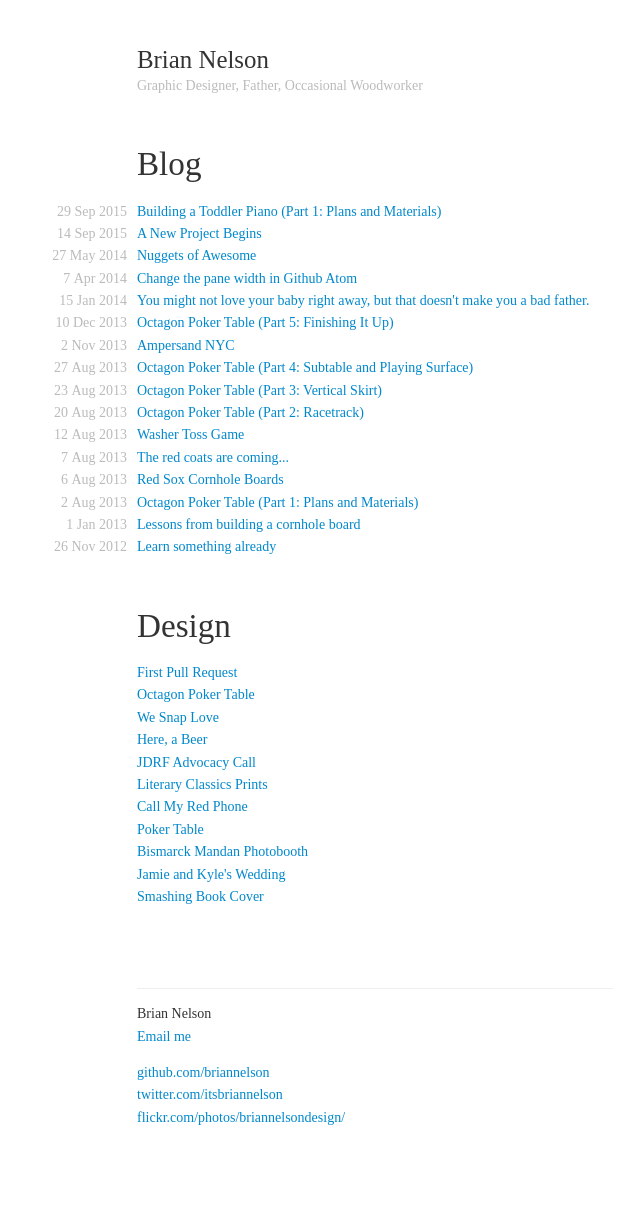
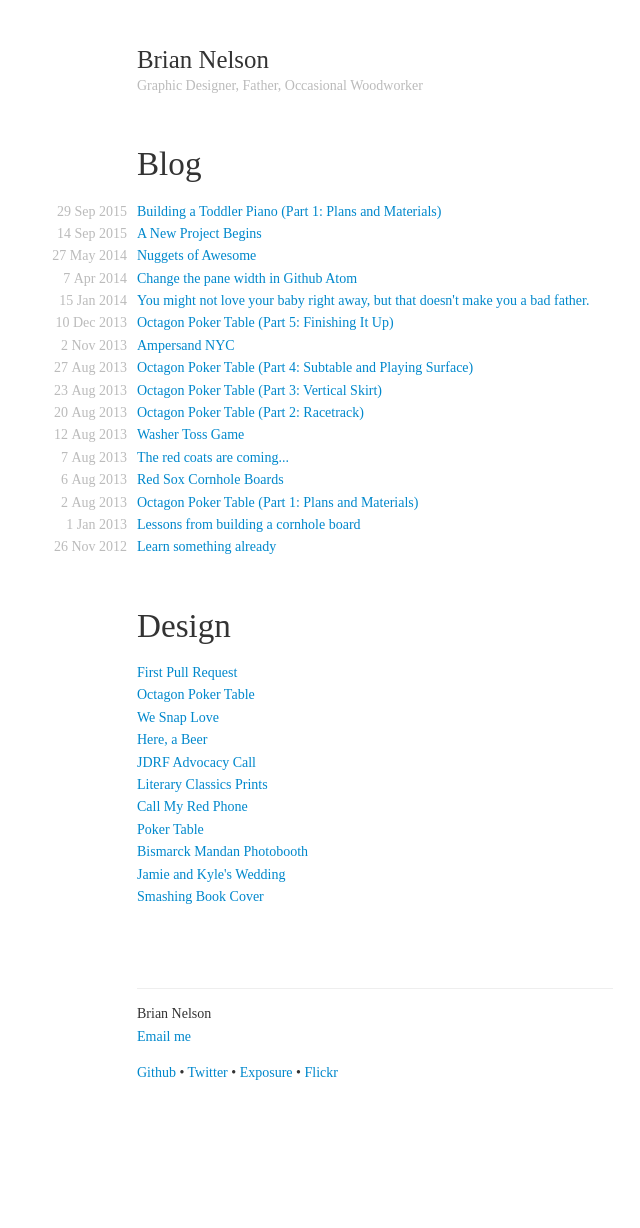
Before and after one commit to briannelsondesign/briannelsondesign.github.io, a Jekyll site: the page built from index.html, in a window 1280 px wide. Shown: the whole page, without its empty margins (265-905 px from the left). Built offline with Jekyll 4.4.1, drawn with Linux system fonts in a browser that asks for light colours; some web fonts are replaced; Markdown is read by kramdown in place of the engine named in the settings; after the commit the page ends 1183 px from its top, so only the background shows below that.

Commit message:
Update the social links

```diff
--- a/_layouts/default.html
+++ b/_layouts/default.html
@@ -32,9 +32,10 @@
             </div>
             <div class="contact">
               <p>
-                <a href="https://github.com/briannelson">github.com/briannelson</a><br />
-                <a href="https://twitter.com/itsbriannelson">twitter.com/itsbriannelson</a><br />
-                <a href="http://www.flickr.com/photos/briannelsondesign/">flickr.com/photos/briannelsondesign/</a>
+                <a target="_blank" href="https://github.com/briannelson">Github</a> &bull;
+                <a target="_blank" href="https://twitter.com/itsbriannelson">Twitter</a> &bull;
+                <a target="_blank" href="http://photos.briannelsondesign.com">Exposure</a> &bull;
+                <a target="_blank" href="http://www.flickr.com/photos/briannelsondesign/">Flickr</a>
               </p>
             </div>
           </div>
```
